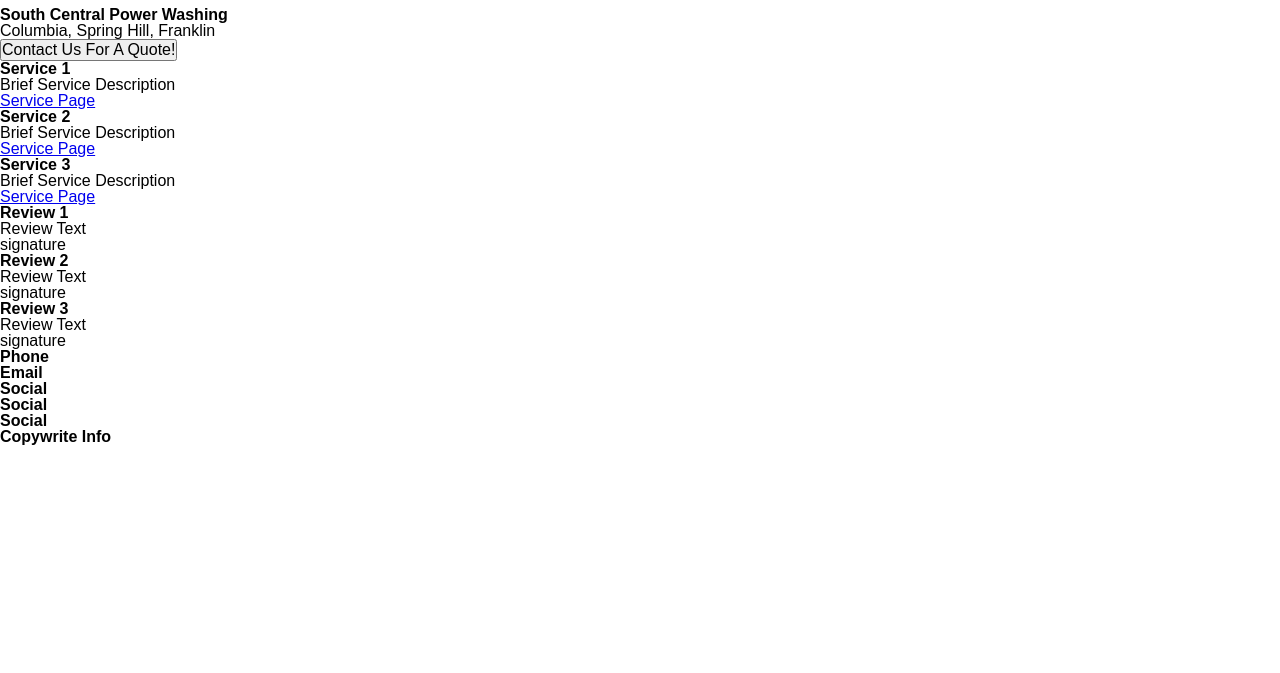
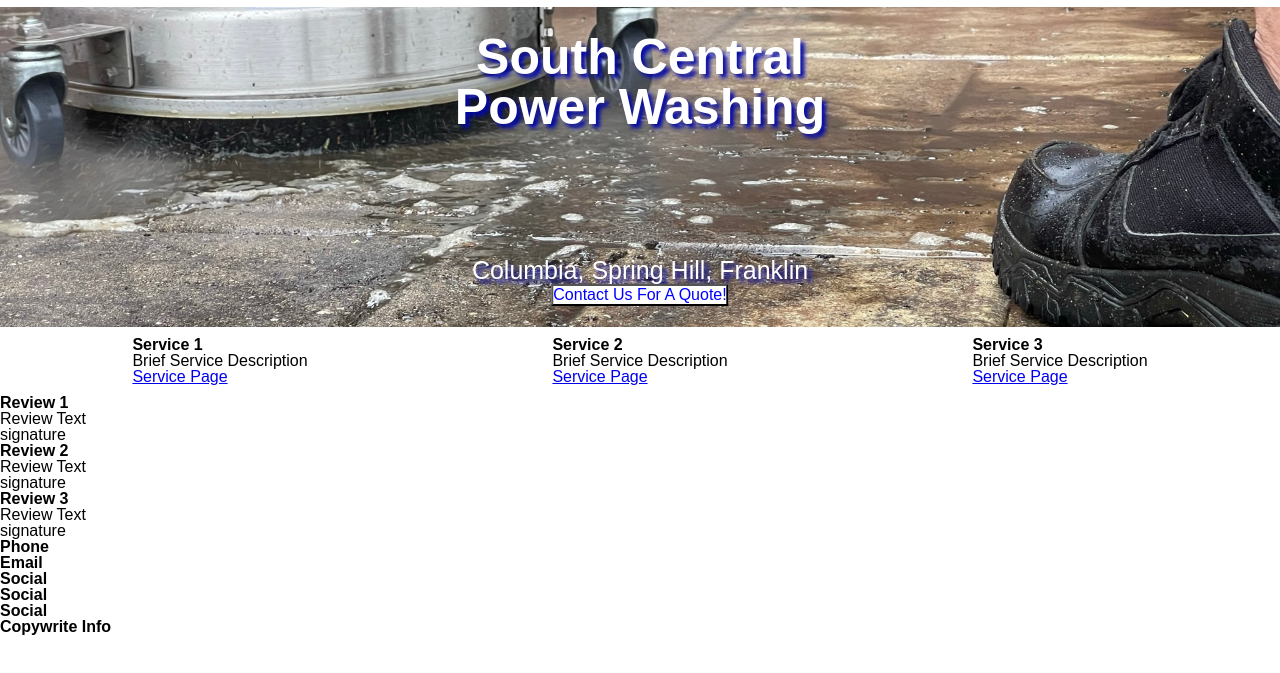
Before and after one commit to Hezakai/SCPW, a plain HTML site: page index.html in a window 1280 px wide. Shown: the part 73-746 px from the top of the page. Drawn offline with Linux system fonts and the light colour scheme.

Commit message:
added hero image and CSS

```diff
--- a/assets/css/style.css
+++ b/assets/css/style.css
@@ -1,3 +1,7 @@
+body, html {
+    height: 100%;
+}
+
 nav {
     width: 100%;
     display: flex;
@@ -18,3 +22,51 @@ nav {
 .navLinks li {
     margin: 0px 10px;
 }
+
+#heroImage {
+    background-image: url(../img/surface_cleaner.JPEG);
+    height: 40%;
+    background-position: center;
+    background-repeat: no-repeat;
+    background-size: cover;
+    position: relative;
+}
+
+.heroText  h1{
+    position: absolute;
+    text-shadow: 4px 4px 4px #0006a6;
+    top: 75px;
+    left: 50%;
+    transform: translate(-50%, -50%);
+    color: white;
+    font-size: 50px;
+    text-align: center;
+}
+
+.heroText p {
+    position: absolute;
+    text-shadow: 4px 4px 4px #0006a6;
+    bottom: 10%;
+    left: 50%;
+    transform: translate(-50%, -50%);
+    color: rgb(255, 255, 255);
+    font-size: 25px;
+    text-align: center;
+}
+
+.heroText button {
+    position: absolute;
+    bottom: 10px;
+    left: 50%;
+    transform: translate(-50%, -50%);
+    color: blue;
+    background-color: rgb(255, 255, 255);
+}
+
+#servicesMenu {
+    background-color: rgb(255, 255, 255);
+    display: flex;
+    justify-content: space-around;
+    align-items: center;
+    padding: 10px;
+}
--- a/index.html
+++ b/index.html
@@ -19,13 +19,13 @@
             <button>Get A Quote!</button>
         </nav>
     </header>
-    <section id="heroImage">
+    <div id="heroImage">
         <div class="heroText">
-            <h1>South Central Power Washing</h1>
+            <h1>South Central<br>Power Washing</h1>
             <p>Columbia, Spring Hill, Franklin</p>
             <button>Contact Us For A Quote!</button>
         </div>
-    </section>
+    </div>
     <section id="servicesMenu">
         <div class="card">
             <h2 class="servTitle">Service 1</h2>
```
Also changed, not shown: assets/img/surface_cleaner.JPEG (added), assets/img/water_droplet_only.png (added).
